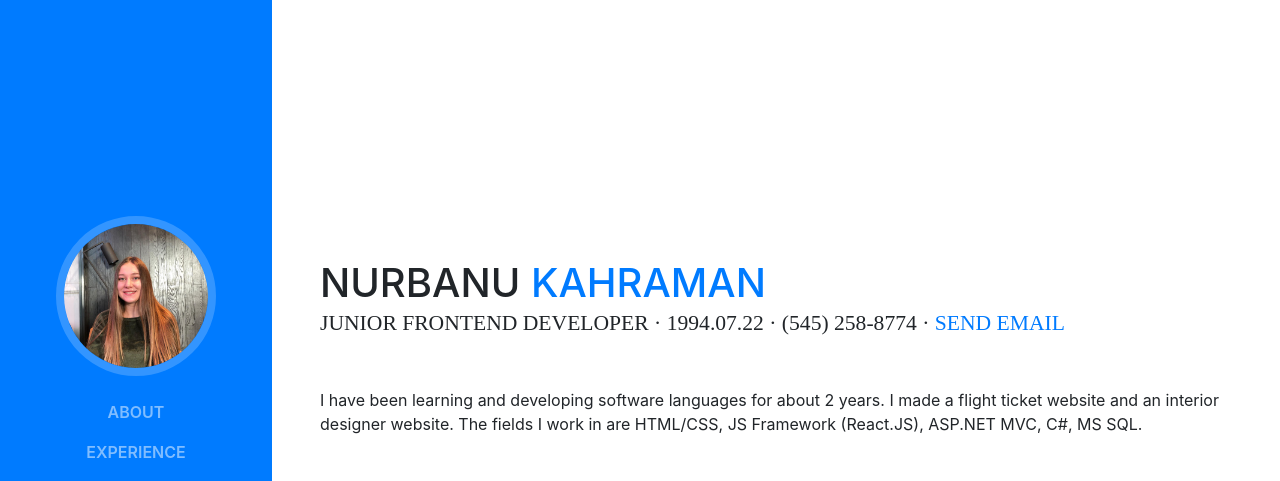
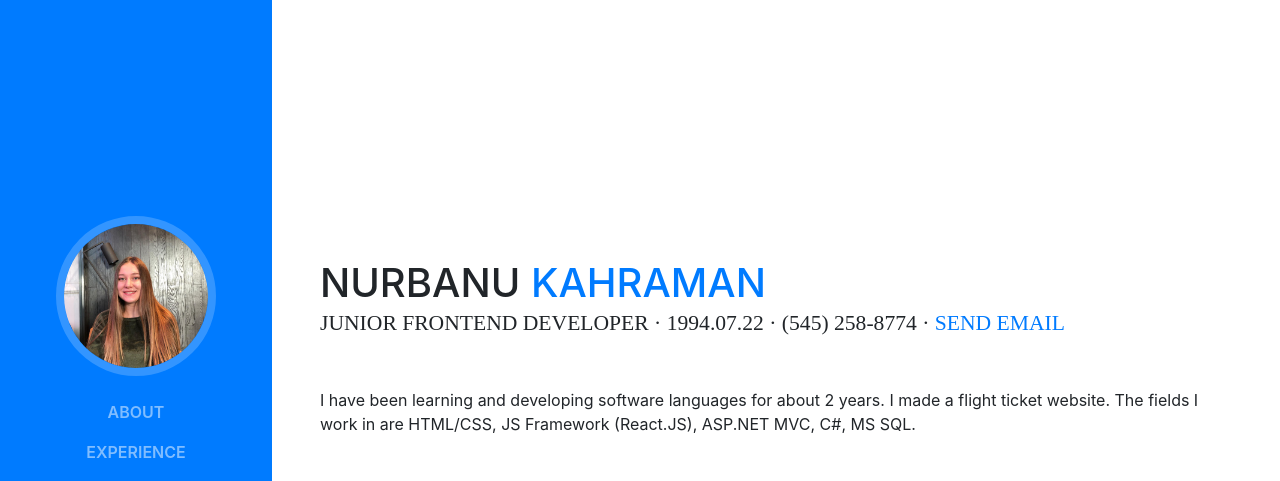
Before and after one commit to nurbanukahraman/nurbanukahraman.github.io, a website with bundled scripts: page index.html in a window 1280 px wide. Shown: the top 481 px of the page. Built offline with nearby package versions, Linux system fonts and the light colour scheme; a web font is replaced by a local one.

Commit message:
Update index.html

```diff
--- a/index.html
+++ b/index.html
@@ -71,7 +71,7 @@
           <div class="subheading mb-5">Junior Frontend Developer  · 1994.07.22 · (545) 258-8774 ·
    <a href = "mailto: nurbanukahraman@yahoo.com">Send Email</a>
           </div>
-          <p class="mb-5">I have been learning and developing software languages for about 2 years. I made a flight ticket website and an interior designer website. The fields I work in are HTML/CSS, JS Framework (React.JS), ASP.NET MVC, C#, MS SQL.</p>
+          <p class="mb-5">I have been learning and developing software languages for about 2 years. I made a flight ticket website. The fields I work in are HTML/CSS, JS Framework (React.JS), ASP.NET MVC, C#, MS SQL.</p>
           <ul class="list-inline list-social-icons mb-0">
             <li class="list-inline-item">
               <a href="https://www.facebook.com/kahramanurbanu/"  target="_blank" >
```
